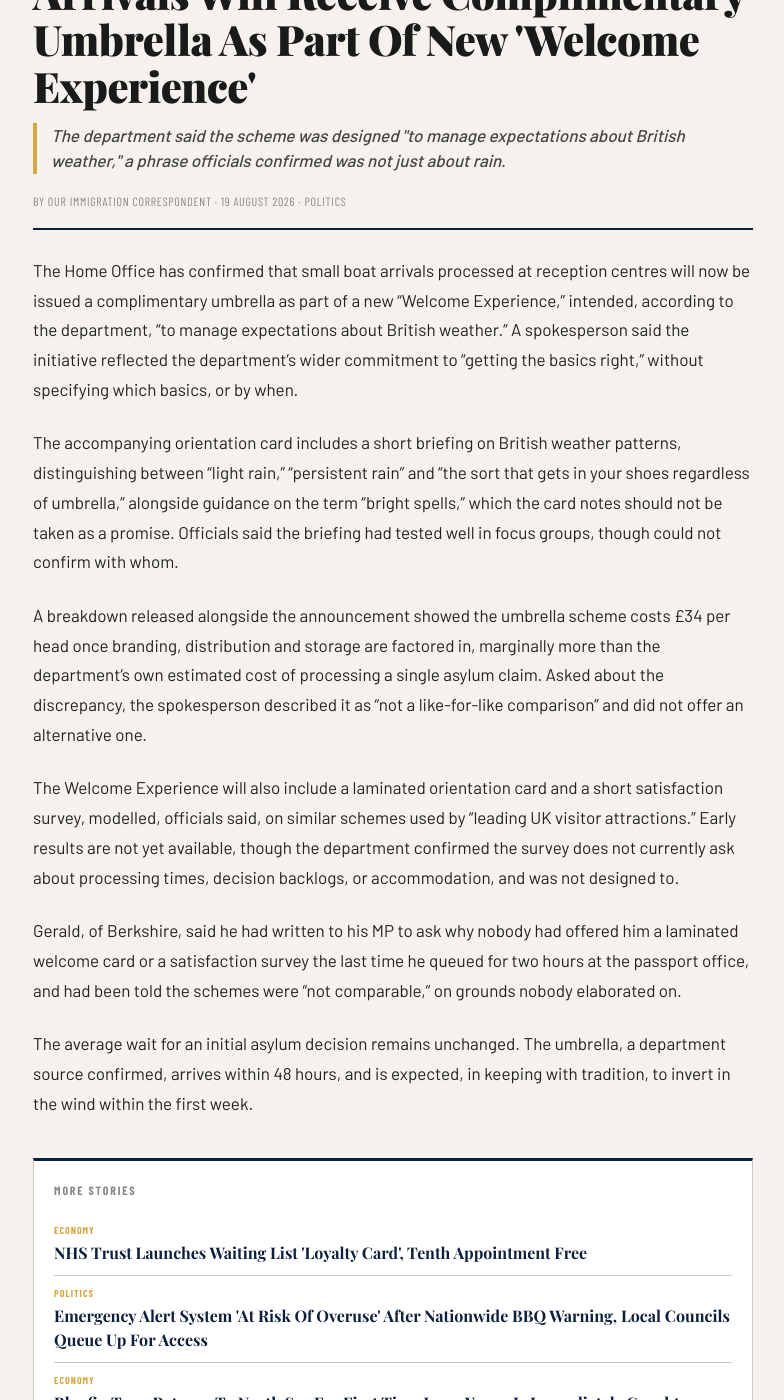
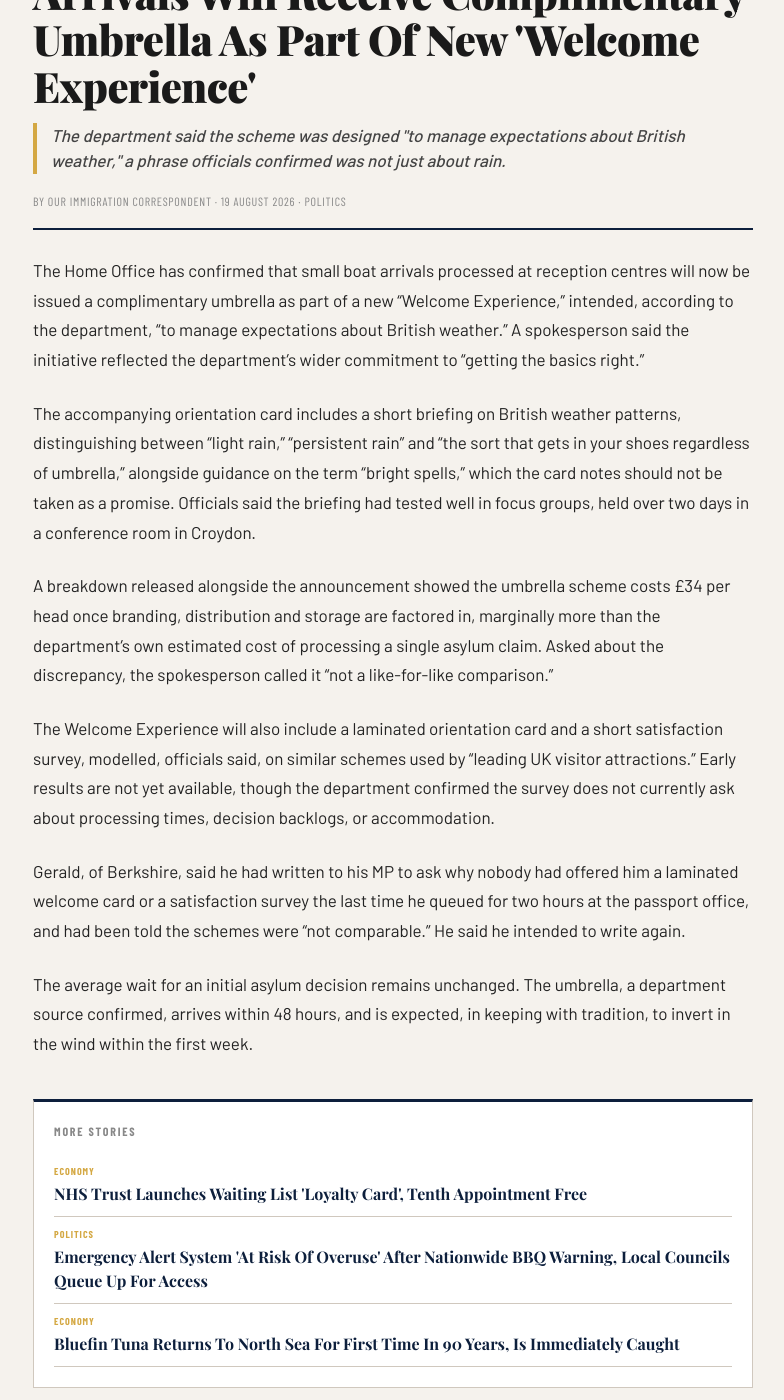
Before and after one commit to matt-palmer999/britishpatriots, a Jekyll site: the page built from _posts/2026-08-19-small-boats-welcome-experience.md, in a window 1280 px wide and 1400 px high, scrolled down 410 px. Shown: the whole window, without its empty margins (247-1031 px from the left). Built offline with Jekyll 4.4.1, drawn with Linux system fonts in a browser that asks for light colours; some web fonts are replaced.

Commit message:
Vary paragraph endings in small boats article

```diff
--- a/_posts/2026-08-19-small-boats-welcome-experience.md
+++ b/_posts/2026-08-19-small-boats-welcome-experience.md
@@ -6,14 +6,14 @@ category: Politics
 author: Our Immigration Correspondent
 ---
 
-The Home Office has confirmed that small boat arrivals processed at reception centres will now be issued a complimentary umbrella as part of a new "Welcome Experience," intended, according to the department, "to manage expectations about British weather." A spokesperson said the initiative reflected the department's wider commitment to "getting the basics right," without specifying which basics, or by when.
+The Home Office has confirmed that small boat arrivals processed at reception centres will now be issued a complimentary umbrella as part of a new "Welcome Experience," intended, according to the department, "to manage expectations about British weather." A spokesperson said the initiative reflected the department's wider commitment to "getting the basics right."
 
-The accompanying orientation card includes a short briefing on British weather patterns, distinguishing between "light rain," "persistent rain" and "the sort that gets in your shoes regardless of umbrella," alongside guidance on the term "bright spells," which the card notes should not be taken as a promise. Officials said the briefing had tested well in focus groups, though could not confirm with whom.
+The accompanying orientation card includes a short briefing on British weather patterns, distinguishing between "light rain," "persistent rain" and "the sort that gets in your shoes regardless of umbrella," alongside guidance on the term "bright spells," which the card notes should not be taken as a promise. Officials said the briefing had tested well in focus groups, held over two days in a conference room in Croydon.
 
-A breakdown released alongside the announcement showed the umbrella scheme costs £34 per head once branding, distribution and storage are factored in, marginally more than the department's own estimated cost of processing a single asylum claim. Asked about the discrepancy, the spokesperson described it as "not a like-for-like comparison" and did not offer an alternative one.
+A breakdown released alongside the announcement showed the umbrella scheme costs £34 per head once branding, distribution and storage are factored in, marginally more than the department's own estimated cost of processing a single asylum claim. Asked about the discrepancy, the spokesperson called it "not a like-for-like comparison."
 
-The Welcome Experience will also include a laminated orientation card and a short satisfaction survey, modelled, officials said, on similar schemes used by "leading UK visitor attractions." Early results are not yet available, though the department confirmed the survey does not currently ask about processing times, decision backlogs, or accommodation, and was not designed to.
+The Welcome Experience will also include a laminated orientation card and a short satisfaction survey, modelled, officials said, on similar schemes used by "leading UK visitor attractions." Early results are not yet available, though the department confirmed the survey does not currently ask about processing times, decision backlogs, or accommodation.
 
-Gerald, of Berkshire, said he had written to his MP to ask why nobody had offered him a laminated welcome card or a satisfaction survey the last time he queued for two hours at the passport office, and had been told the schemes were "not comparable," on grounds nobody elaborated on.
+Gerald, of Berkshire, said he had written to his MP to ask why nobody had offered him a laminated welcome card or a satisfaction survey the last time he queued for two hours at the passport office, and had been told the schemes were "not comparable." He said he intended to write again.
 
 The average wait for an initial asylum decision remains unchanged. The umbrella, a department source confirmed, arrives within 48 hours, and is expected, in keeping with tradition, to invert in the wind within the first week.
```
